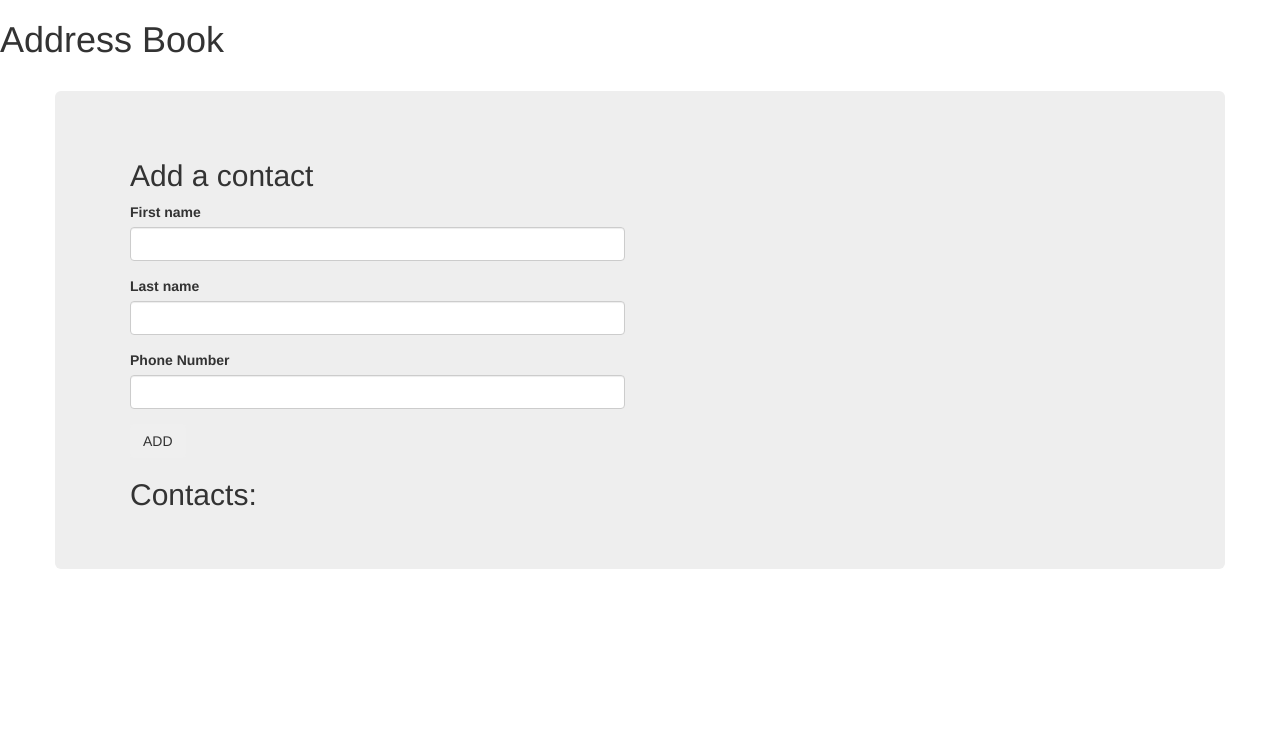
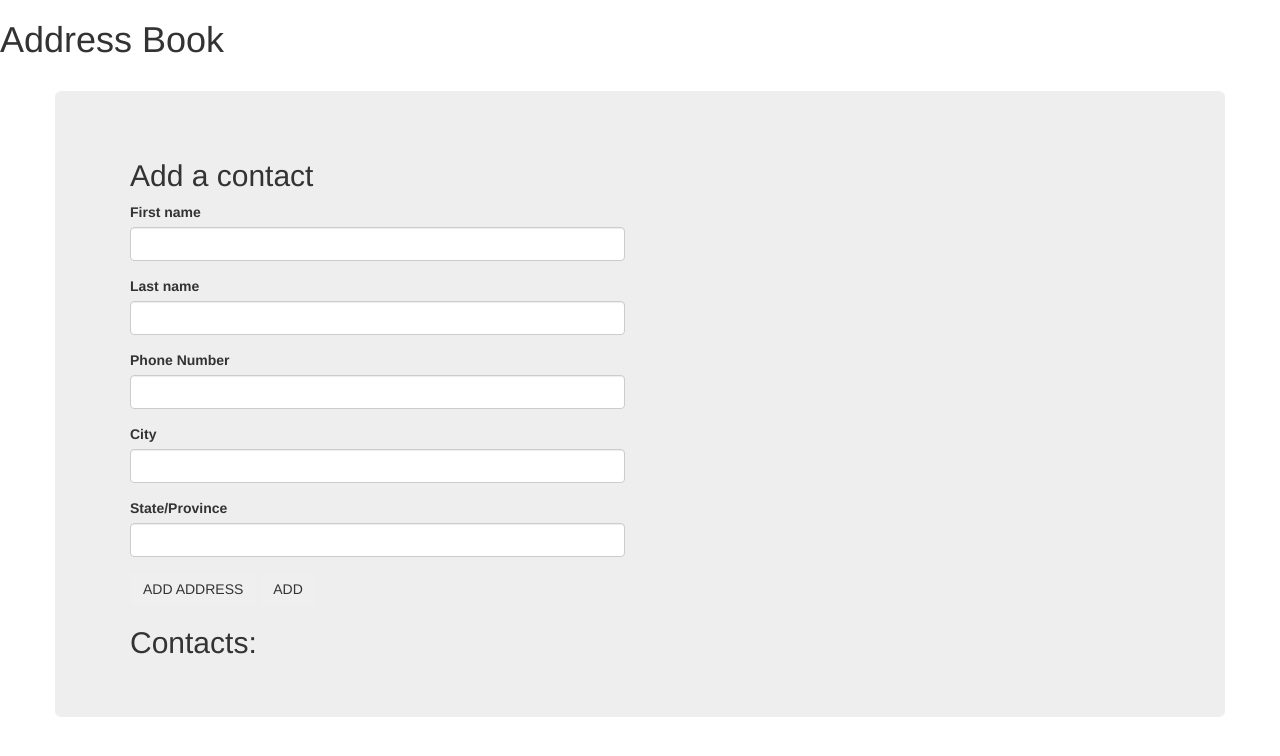
Before and after one commit to aganyaal/address, a plain HTML site: page index.html in a window 1280 px wide. Drawn offline with Linux system fonts and the light colour scheme.

Commit message:
initial commit

```diff
--- a/index.html
+++ b/index.html
@@ -21,6 +21,7 @@
     <div class="jumbotron row">
       <div class="col-md-6">
         <h2>Add a contact</h2>
+        <div id="details">
           <form id="new-contact">
             <div class="form-group">
               <label for="new-first-name">First name</label>
@@ -37,6 +38,23 @@
               <input type="number" class="form-control" id="new-phone-number">
 
             </div>
+            <div id="form-wrapper">
+              <div class="new-address">
+
+                <div class="form-group">
+                  <label for="new-city">City</label>
+                  <input type="text" class="form-control" id="new-city">
+
+                </div>
+                <div class="form-group">
+                  <label for="new-state">State/Province</label>
+                  <input type="text" class="form-control" id="new-state">
+                </div>
+              </div>
+            </div>
+        </div>
+        <!-- END OF FORM DIV -->
+        <button type="button" id="address-sect" class="btn">ADD ADDRESS</button>
         <button type="submit" class="btn">ADD</button>
         </form>
 
@@ -54,6 +72,10 @@
           <p>First name: <span class="first-name"></span></p>
           <p>Last name: <span class="last-name"></span></p>
           <p>Phone Number:<span class="phone-number"></span></p>
+          <p>Addresses:</p>
+          <ul id="addresses">
+
+          </ul>
         </div>
       </div>
     </div>
@@ -61,3 +83,7 @@
 </body>
 
 </html>
+
+</html>
+
+</html>
```
Lines whose indentation alone changed are shown as unchanged.
